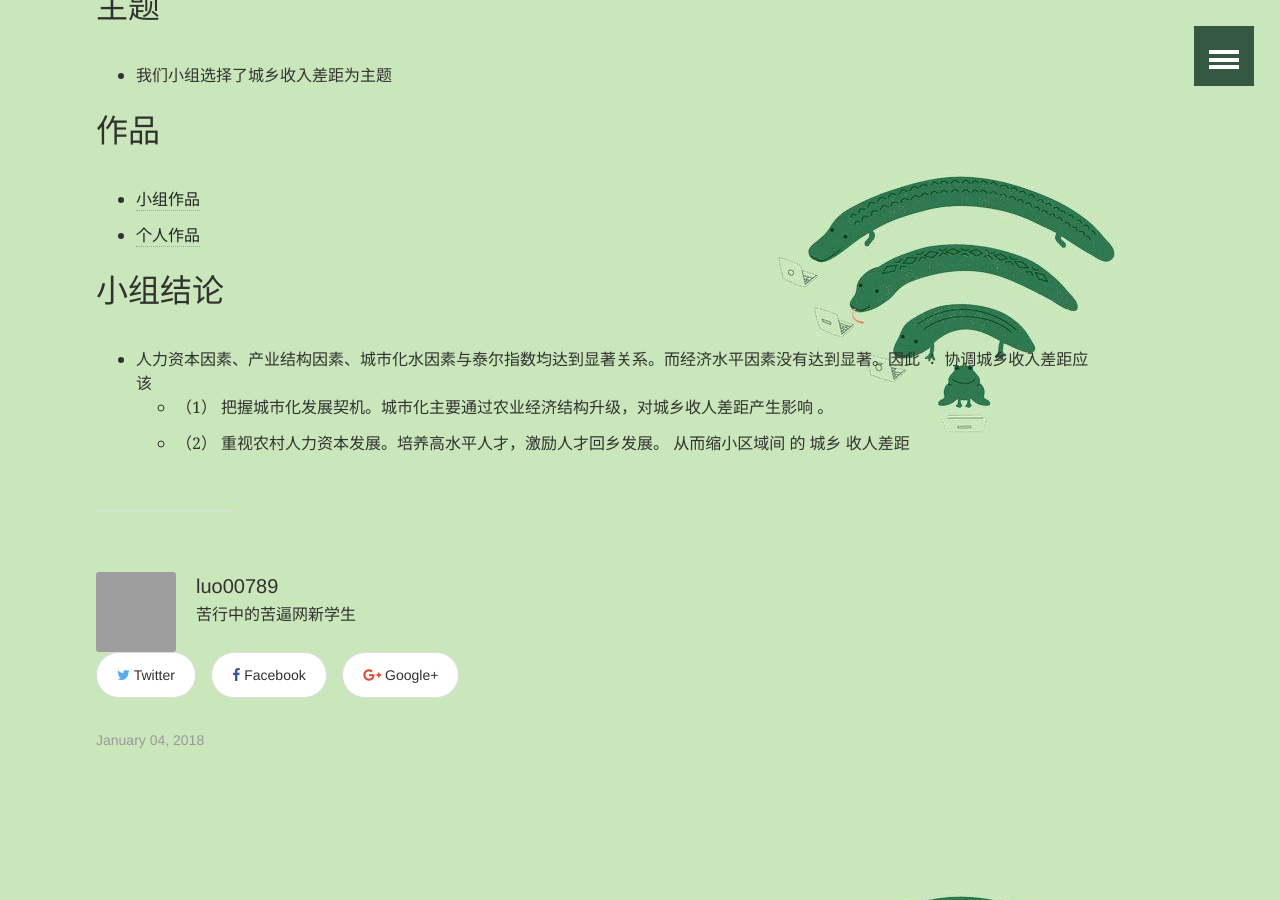
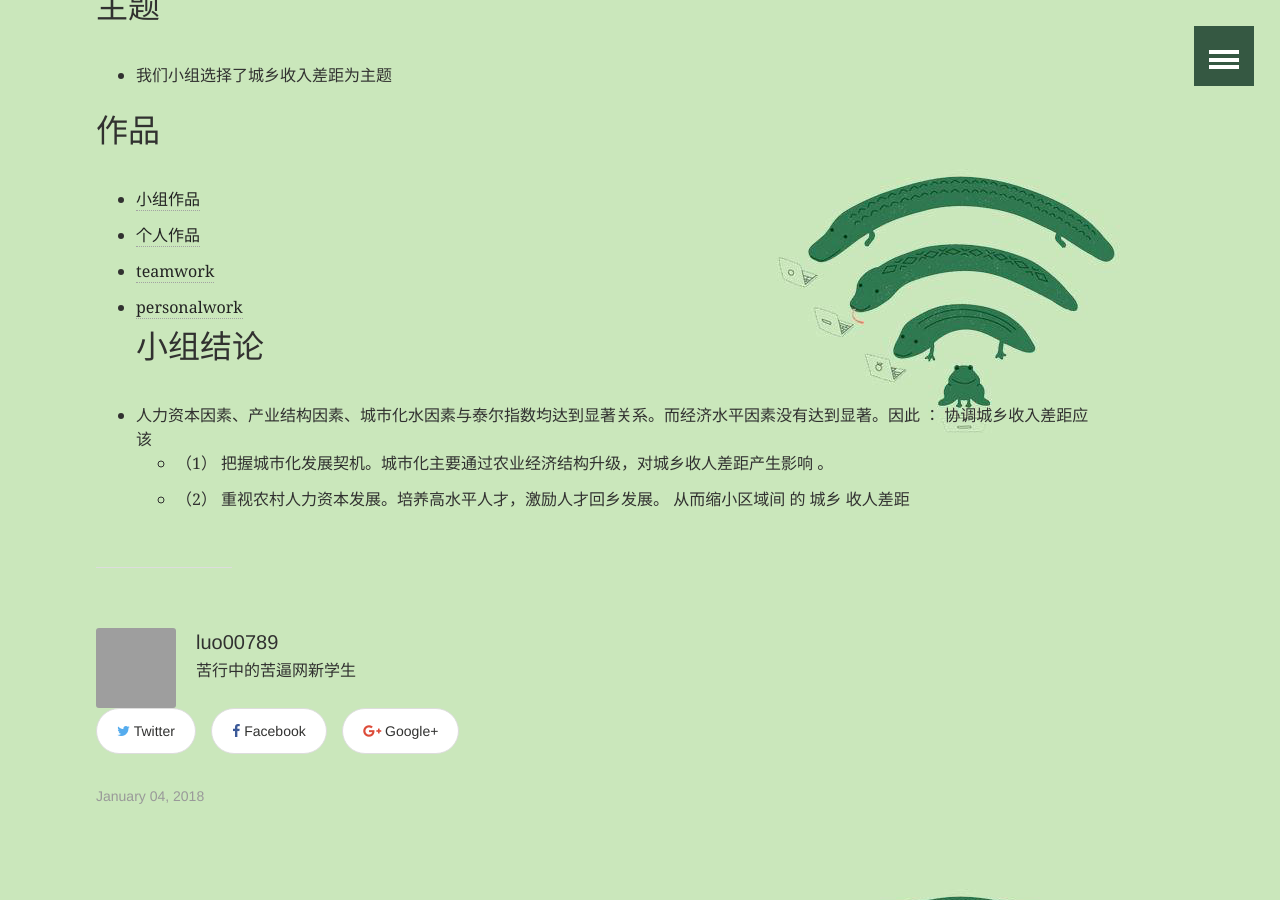
Before and after one commit to luo00789/luo00789.github.io, a Jekyll site: the page built from _posts/2018-01-05-tableau期中.md, in a window 1280 px wide and 900 px high, scrolled down 687 px. Built offline with Jekyll 4.4.1, drawn with Linux system fonts in a browser that asks for light colours.

Commit message:
修改作品

```diff
--- a/_posts/2018-01-05-tableau期中.md
+++ b/_posts/2018-01-05-tableau期中.md
@@ -17,7 +17,8 @@ excerpt: 其实，我觉得吧，压力也没这么大
 ## 作品
 - [小组作品](https://luo00789.github.io/infovis/tableau/tab.html)
 - [个人作品](https://luo00789.github.io/infovis/qizhong/index.html)
-
+- [teamwork](https://luo00789.github.io/images/tableau4.png)
+- [personalwork](https://luo00789.github.io/images/tableau2.png)
 ## 小组结论
 - 人力资本因素、产业结构因素、城市化水因素与泰尔指数均达到显著关系。而经济水平因素没有达到显著。因此 ：
 协调城乡收入差距应该
```
Also changed, not shown: _posts/2018-01-04-tableau期末.md (+1 -0 lines), _posts/2018-01-05-tableau个人.md (+1 -0 lines), images/tableau4.png (added).
